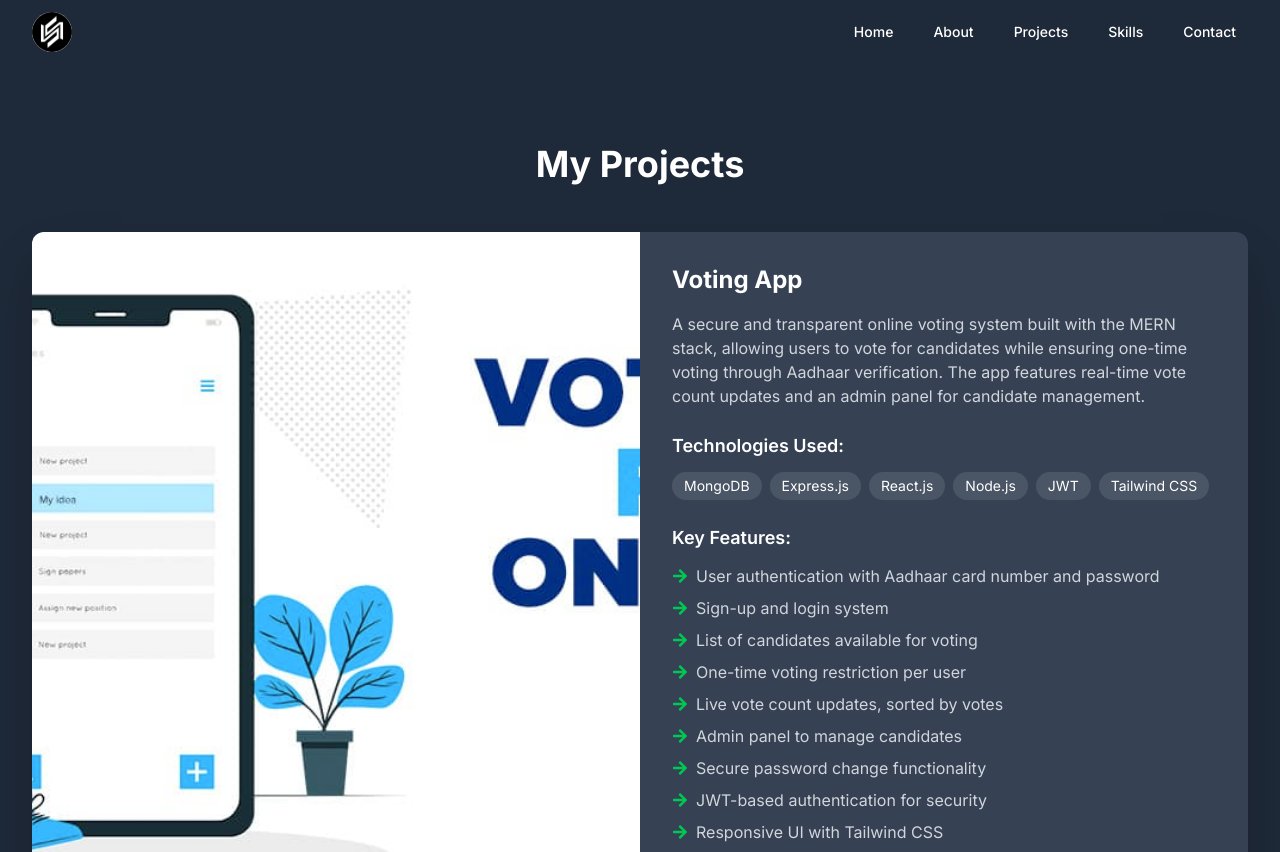
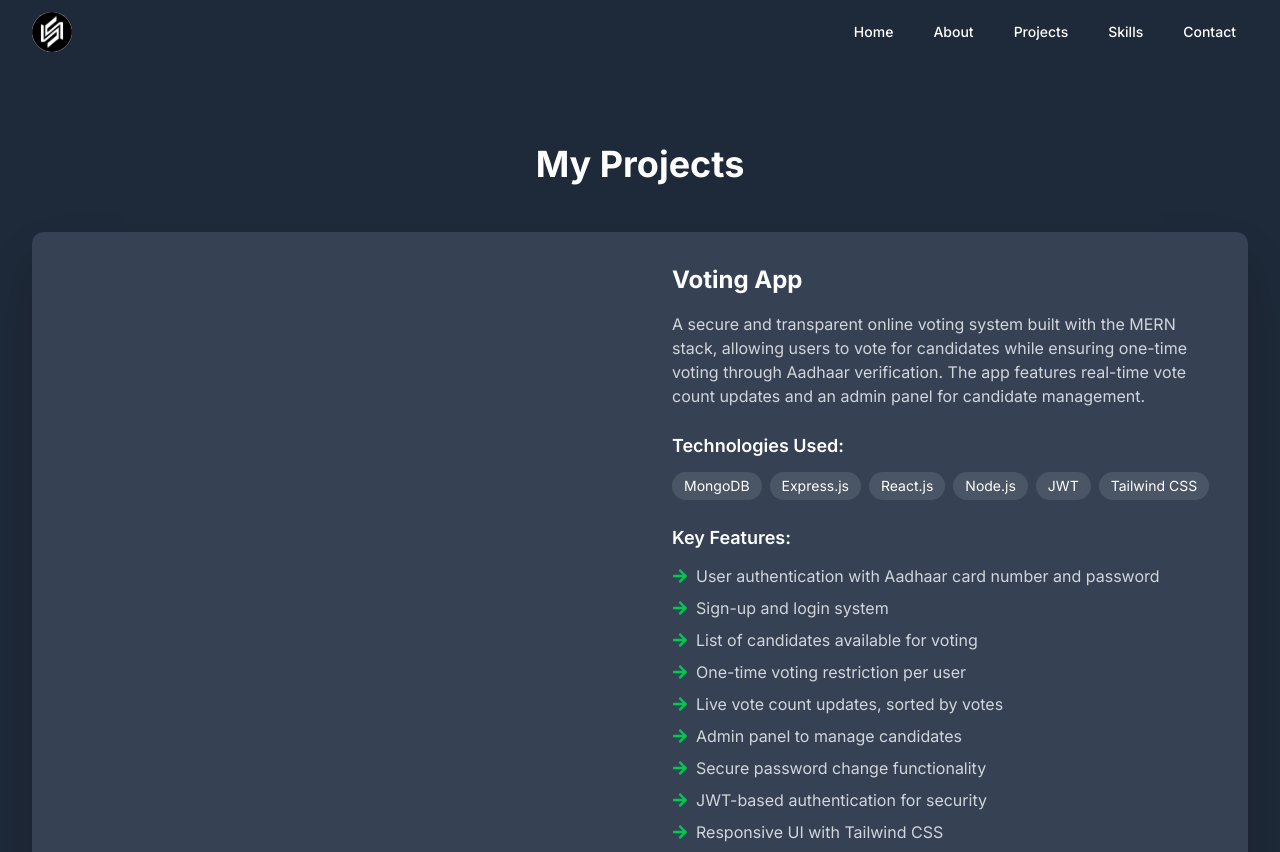
Before and after one commit to Nishi-kanta/Nextjs_Portfolio, a Next.js app: page /projects in a window 1280 px wide. Shown: the top 852 px of the page. Built offline with nearby package versions, Linux system fonts and the light colour scheme.

Commit message:
Update page.tsx

```diff
--- a/src/app/projects/page.tsx
+++ b/src/app/projects/page.tsx
@@ -85,11 +85,11 @@ export default function Projects() {
             >
               <div className="flex flex-col lg:flex-row">
                 {/* Project Image */}
-            <div className="lg:w-1/2 relative aspect-[4/3] overflow-hidden">
+           <div className="lg:w-1/2 h-full relative overflow-hidden">
   <Image
     src={project.image}
     alt={project.title}
-    className="w-full h-full object-cover"
+    className="absolute top-0 left-0 w-full h-full object-cover"
     fill
   />
 </div>
```
